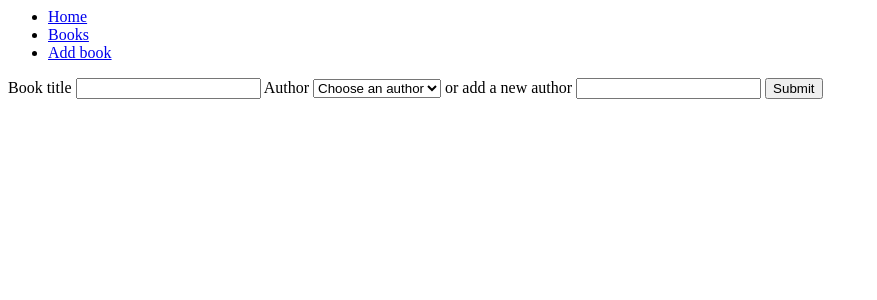
After one commit to CLg003/week04_day3_lab_Matt_Claire_160322, a Flask app: page /books/new in a window 1280 px wide. The commit adds this page. Shown: the top 300 px of the page, without its empty margins (0-877 px from the left). Run offline with Flask 2, Linux system fonts and the light colour scheme; data that the repository does not hold is empty; some libraries are stand-ins or nearby versions.

Commit message:
final commit

```diff
--- a/controllers/book_controller.py
+++ b/controllers/book_controller.py
@@ -1,6 +1,9 @@
 from flask import render_template, Blueprint, request, redirect
 from repos import author_repo
 from repos import book_repo
+
+from models.author import Author
+from models.book import Book
 
 books_blueprint = Blueprint('books', __name__)
 
@@ -13,3 +16,23 @@ def books():
 def delete_book(id):
     book_repo.delete(id)
     return redirect("/books")
+
+@books_blueprint.route('/books/<id>', methods=['GET'])
+def show_book(id):
+    book = book_repo.select(id)
+    return render_template("/books/show.html", book=book)
+
+@books_blueprint.route("/books/new")
+def new_book():
+    all_authors = author_repo.select_all()
+    return render_template("/books/new.html", authors=all_authors)
+
+@books_blueprint.route('/books/new', methods=['POST'])
+def save_book():
+    if request.form['author'] is not "":
+        author = author_repo.select(request.form['author'])
+    elif request.form['new_author'] is not "":
+        author = author_repo.save(Author(request.form['new_author']))
+    book = Book(request.form['title'], author)
+    book_repo.save(book)
+    return redirect("/books")
--- a/templates/base.html
+++ b/templates/base.html
@@ -8,6 +8,7 @@
                 <ul>
                     <li><a href="/">Home</a></li>
                     <li><a href="/books">Books</a></li>
+                    <li><a href="/books/new">Add book</a></li>
                 </ul>
             </nav>
         </header>
--- a/templates/books/index.html
+++ b/templates/books/index.html
@@ -1,6 +1,6 @@
 {% extends 'base.html' %} {%block content%}
 {% for book in books%}
-<p><em>'{{book.title}}'</em> by {{book.author.name}}</p>
+<p><em><a href="/books/{{ book.id }}">'{{book.title}}'</a></em> by {{book.author.name}}</p>
 <form class="delete-form" action="/books/{{book.id}}/delete" method="POST"> <!-- NEW -->
             <button class="submit">Delete Book</button> <!-- NEW -->
           </form>
--- /dev/null
+++ b/templates/books/new.html
@@ -0,0 +1,19 @@
+{% extends 'base.html' %}
+{% block content %}
+
+<form action="/books/new" method="post">
+    <label for="title">Book title</label>
+    <input type='text' id="title" name="title" required>
+    <label for="author">Author</label>
+    <select id="author" name="author">
+        <option value="">Choose an author</option>
+        {% for author in authors %}
+        <option value="{{ author.id }}">{{ author.name }}</option>
+        {% endfor %}
+    </select>
+    <label for="new_author">or add a new author</label>
+    <input type="text" id="new_author" name="new_author">
+    <button type="submit">Submit</button>
+</form>
+
+{% endblock %}
--- /dev/null
+++ b/templates/books/show.html
@@ -0,0 +1,6 @@
+{% extends 'base.html' %}
+{% block content %}
+
+<p><em>'{{book.title}}'</em> by {{book.author.name}}</p>
+
+{% endblock %}
```
Also changed, not shown: repos/author_repo.py (+12 -0 lines), repos/book_repo.py (+8 -0 lines).
